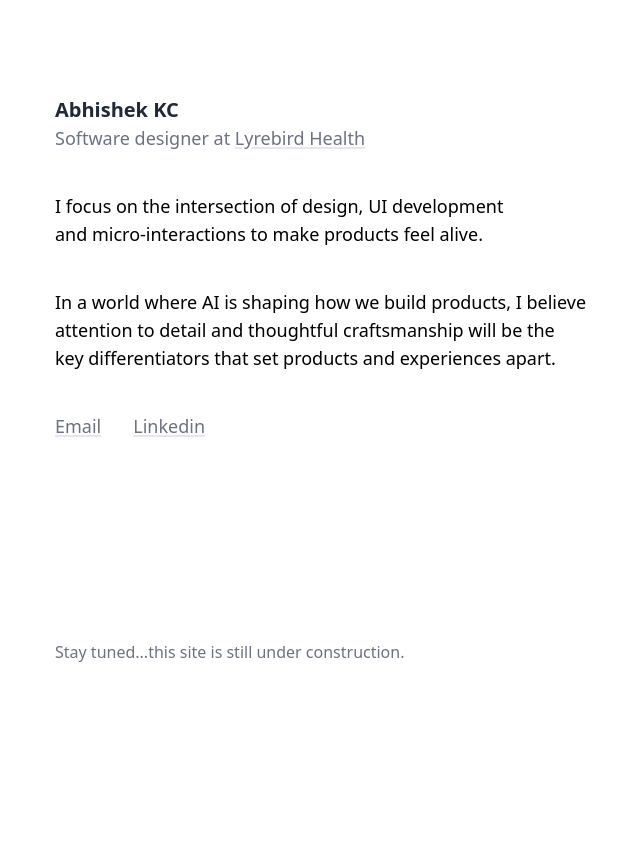
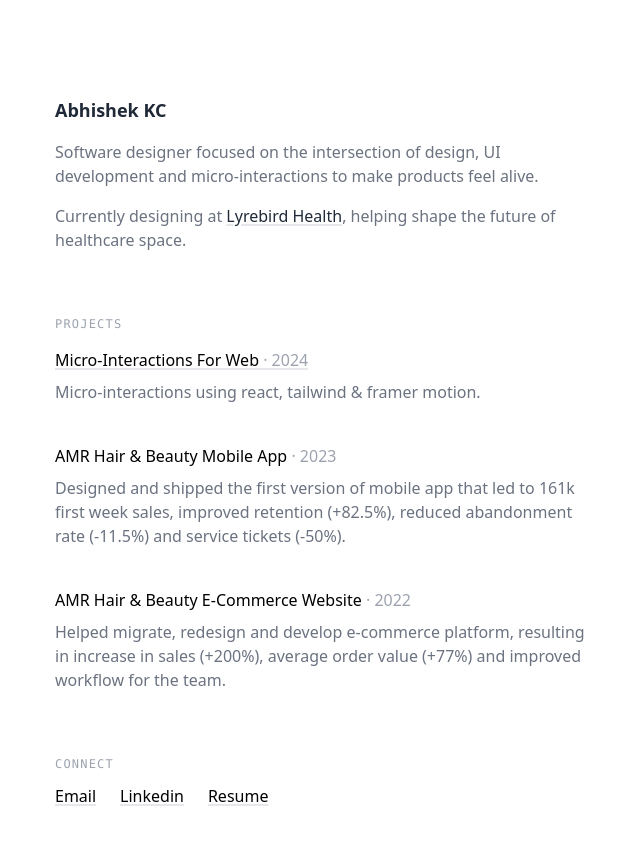
Before and after one commit to casicodes/portfolio, a React (Vite) app: page / in a window 1280 px wide. Shown: the top 844 px of the page, without its empty margins (316-956 px from the left). Before the commit the page ends 800 px from the top, so only its background shows below. Built offline with nearby package versions, Linux system fonts and the light colour scheme.

Commit message:
First version portfolio

```diff
--- a/src/PageTitle.jsx
+++ b/src/PageTitle.jsx
@@ -9,10 +9,6 @@ function PageTitle() {
       >
         <ArrowLeft size={20} />
       </Link>
-      <p className="text-gray-500 text-lg font-light text-balance">
-        Motion library, where I create micro-interactions using react, tailwind
-        & framer motion.
-      </p>
     </div>
   );
 }
--- a/src/component/CardStack/CardStack.jsx
+++ b/src/component/CardStack/CardStack.jsx
@@ -23,10 +23,10 @@ function CardStack() {
   };
 
   return (
-    <div className="playground flex flex-col gap-6">
-      <div className="playground-desc">
-        <h1 className="text-gray-800 font-medium text-lg">Card stack</h1>
-        <p className="font-light text-gray-500">
+    <div className="playground flex flex-col gap-8">
+      <div className="playground-desc flex flex-col gap-1">
+        <h1 className="text-gray-800">Card stack</h1>
+        <p className="text-gray-500">
           Attempt to build the interaction that I saw on{" "}
           <a
             className="underline"
--- a/src/component/Chatgpt/Chatgpt.jsx
+++ b/src/component/Chatgpt/Chatgpt.jsx
@@ -28,12 +28,10 @@ function Chatgpt() {
     exit: { x: 20, opacity: 0, scale: 0.6 },
   };
   return (
-    <div className="playground flex flex-col gap-6">
-      <div className="playground-desc">
-        <h1 className="text-gray-800 font-medium text-lg">
-          Chatgpt interaction
-        </h1>
-        <p className="font-light text-gray-500">
+    <div className="playground flex flex-col gap-8">
+      <div className="playground-desc flex flex-col gap-1">
+        <h1 className="text-gray-800">Chatgpt interaction</h1>
+        <p className="text-gray-500">
           Recreating this micro-interaction I noticed on the Chatgpt mobile app.
         </p>
       </div>
--- a/src/component/MicroAnimation/MicroAnimation.jsx
+++ b/src/component/MicroAnimation/MicroAnimation.jsx
@@ -1,10 +1,10 @@
 import "../MicroAnimation/MicroAnimation.css";
 function MicroAnimation() {
   return (
-    <div className="playground flex flex-col gap-6">
-      <div className="playground-desc">
-        <h1 className="text-gray-800 font-medium text-lg">Micro animation</h1>
-        <p className="font-light text-gray-500">
+    <div className="playground flex flex-col gap-8">
+      <div className="playground-desc flex flex-col gap-1">
+        <h1 className="text-gray-800">Micro animation</h1>
+        <p className="text-gray-500">
           Glowing button and micro animation inspired by {""}
           <a
             href="https://twitter.com/DescriptApp"
--- a/src/component/MiniPortfolio/MiniPortfolio.jsx
+++ b/src/component/MiniPortfolio/MiniPortfolio.jsx
@@ -47,10 +47,10 @@ function MiniPortfolio() {
   };
 
   return (
-    <div className="playground flex flex-col gap-6">
-      <div className="playground-desc">
-        <h1 className="text-gray-800 font-medium text-lg">Mini Portfolio</h1>
-        <p className="font-light text-gray-500 text-balance">
+    <div className="playground flex flex-col gap-8">
+      <div className="playground-desc flex flex-col gap-1">
+        <h1 className="text-gray-800">Mini Portfolio</h1>
+        <p className="text-gray-500">
           Inspired by Apple’s Dynamic Island for its use of minimal real estate.
         </p>
       </div>
--- a/src/component/MultiLevelAction/MultiLevelAction.jsx
+++ b/src/component/MultiLevelAction/MultiLevelAction.jsx
@@ -171,10 +171,10 @@ function MultiLevelAction() {
     setCurrentStep(null);
   };
   return (
-    <div className="playground flex flex-col gap-6">
-      <div className="playground-desc">
-        <h1 className="text-gray-800 font-medium text-lg">Tray system</h1>
-        <p className="font-light text-gray-500 text-balance">
+    <div className="playground flex flex-col gap-8">
+      <div className="playground-desc flex flex-col gap-1">
+        <h1 className="text-gray-800">Tray system</h1>
+        <p className="text-gray-500">
           I came across an interaction in an{" "}
           <a href="https://benji.org/family-values" className="underline">
             article
--- a/src/component/NewTab/NewTab.jsx
+++ b/src/component/NewTab/NewTab.jsx
@@ -10,12 +10,10 @@ function NewTab() {
     setKey((prevKey) => prevKey + 1);
   }
   return (
-    <div className="playground flex flex-col gap-6">
-      <div className="playground-desc">
-        <h1 className="text-gray-800 font-medium text-lg">
-          New tab interaction
-        </h1>
-        <p className="font-light text-gray-500">
+    <div className="playground flex flex-col gap-8">
+      <div className="playground-desc flex flex-col gap-1">
+        <h1 className="text-gray-800">New tab interaction</h1>
+        <p className="text-gray-500">
           Inspired by{" "}
           <a
             href="https://www.designspells.com/spells/the-tab-counter-turns-into-a-smiley-after-exceeding-99-tabs-in-chrome"
--- a/src/component/SheetAnimation/SheetAnimation.jsx
+++ b/src/component/SheetAnimation/SheetAnimation.jsx
@@ -4,12 +4,10 @@ import { useState } from "react";
 function SheetAnimation() {
   const [isActive, setActive] = useState(false);
   return (
-    <div className="playground flex flex-col gap-6">
-      <div className="playground-desc">
-        <h1 className="text-gray-800 font-medium text-lg">
-          Confirmation interaction
-        </h1>
-        <p className="font-light text-gray-500">
+    <div className="playground flex flex-col gap-8">
+      <div className="playground-desc flex flex-col gap-1">
+        <h1 className="text-gray-800">Confirmation interaction</h1>
+        <p className="text-gray-500">
           Click on the delete to see the interaction. Inspired by{" "}
           <a className="underline" target="_blank" href="https://x.com/family">
             family
--- a/src/component/TabsTransition/TabsTransition.jsx
+++ b/src/component/TabsTransition/TabsTransition.jsx
@@ -4,10 +4,10 @@ function TabsTransition() {
   const tabs = ["List", "Board", "Calendar", "Files"];
   const [selected, setSelected] = useState("List");
   return (
-    <div className="playground flex flex-col gap-6">
-      <div className="playground-desc">
-        <h1 className="text-gray-800 font-medium text-lg">Tabs transition</h1>
-        <p className="font-light text-gray-500">
+    <div className="playground flex flex-col gap-8">
+      <div className="playground-desc flex flex-col gap-1">
+        <h1 className="text-gray-800">Tabs transition</h1>
+        <p className="text-gray-500">
           Click on the tabs to see the interaction.
         </p>
       </div>
--- a/src/pages/home.jsx
+++ b/src/pages/home.jsx
@@ -2,48 +2,87 @@ import { Link } from "react-router-dom";
 function Home() {
   return (
     <header className="flex flex-col gap-y-[200px]">
-      <div className="flex flex-col gap-y-10">
-        <div>
-          <h1 className="text-gray-800 font-semibold text-xl">Abhishek KC</h1>
-          <p className="text-gray-500 text-lg">
-            Software designer at{" "}
-            <a href="https://www.lyrebirdhealth.com/au">Lyrebird Health</a>
+      <div className="flex flex-col gap-y-16">
+        <div className="flex flex-col gap-4">
+          <h1 className="text-gray-800 font-semibold text-lg">Abhishek KC</h1>
+          <p className="text-gray-500 leading-6">
+            Software designer focused on the intersection of design, UI
+            development and micro-interactions to make products feel alive.
+          </p>
+          <p className="text-gray-500 leading-6">
+            Currently designing at{" "}
+            <a href="#" className="text-gray-800">
+              Lyrebird Health
+            </a>
+            , helping shape the future of healthcare space.
           </p>
         </div>
 
-        <p className="text-lg text-balance">
-          I focus on the intersection of design, UI development and
-          micro-interactions to make products feel alive.
-        </p>
-        <p className="text-lg text-balance">
-          In a world where AI is shaping how we build products, I believe
-          attention to detail and thoughtful craftsmanship will be the key
-          differentiators that set products and experiences apart.
-        </p>
-        <div className="flex gap-8">
-          {/* <a href="" className="text-gray-500 text-lg">
+        <div className="flex flex-col gap-4">
+          <p className="font-mono text-xs text-gray-400 uppercase tracking-widest">
+            Projects
+          </p>
+          <div className="flex flex-col gap-10">
+            <div className="flex flex-col gap-2">
+              <Link to="/motion" className="capitalize">
+                Micro-interactions for web{" "}
+                <span className="text-gray-400">· 2024</span>{" "}
+              </Link>
+
+              <div className="flex flex-col gap-4">
+                <p className="text-gray-500">
+                  Micro-interactions using react, tailwind & framer motion.
+                </p>
+              </div>
+            </div>
+            <div className="flex flex-col gap-2">
+              <h3 className="capitalize">
+                AMR Hair & Beauty mobile app{" "}
+                <span className="text-gray-400">· 2023</span>{" "}
+              </h3>
+              <div className="flex flex-col gap-4">
+                <p className="text-gray-500">
+                  Designed and shipped the first version of mobile app that led
+                  to 161k first week sales, improved retention (+82.5%), reduced
+                  abandonment rate (-11.5%) and service tickets (-50%).
+                </p>
+              </div>
+            </div>
+            <div className="flex flex-col gap-2">
+              <h3 className="capitalize">
+                AMR Hair & Beauty e-commerce website{" "}
+                <span className="text-gray-400">· 2022</span>{" "}
+              </h3>
+              <div className="flex flex-col gap-4">
+                <p className="text-gray-500">
+                  Helped migrate, redesign and develop e-commerce platform,
+                  resulting in increase in sales (+200%), average order value
+                  (+77%) and improved workflow for the team.
+                </p>
+              </div>
+            </div>
+          </div>
+        </div>
+
+        <div className="flex flex-col gap-3">
+          <p className="font-mono text-xs text-gray-400 uppercase tracking-widest">
+            Connect
+          </p>
+          <div className="flex gap-6">
+            {/* <a href="" className="text-gray-500 text-lg">
             About
           </a> */}
-          {/* <Link to="/motion" className="text-gray-500 text-lg">
+            {/* <Link to="/motion" className="text-gray-500 text-lg">
             Explore my motion library
           </Link> */}
-          <a
-            href="mailto:sendtokcabhi@gmail.com"
-            className="text-gray-500 text-lg"
-          >
-            Email
-          </a>
-          <a
-            href="https://www.linkedin.com/in/abhishekkc/"
-            className="text-gray-500 text-lg"
-          >
-            Linkedin
-          </a>
+            <a href="mailto:sendtokcabhi@gmail.com">Email</a>
+            <a href="https://www.linkedin.com/in/abhishekkc/">Linkedin</a>
+            <a href="https://drive.google.com/file/d/1gql-u0tsQSIhNFqfIU1rWQK5E-LhAiHh/view">
+              Resume
+            </a>
+          </div>
         </div>
       </div>
-      <p className="text-gray-500 font-light">
-        Stay tuned...this site is still under construction.
-      </p>
     </header>
   );
 }
```
Also changed, not shown: src/component/ContextMenu/ContextMenu.jsx (+4 -6 lines).
